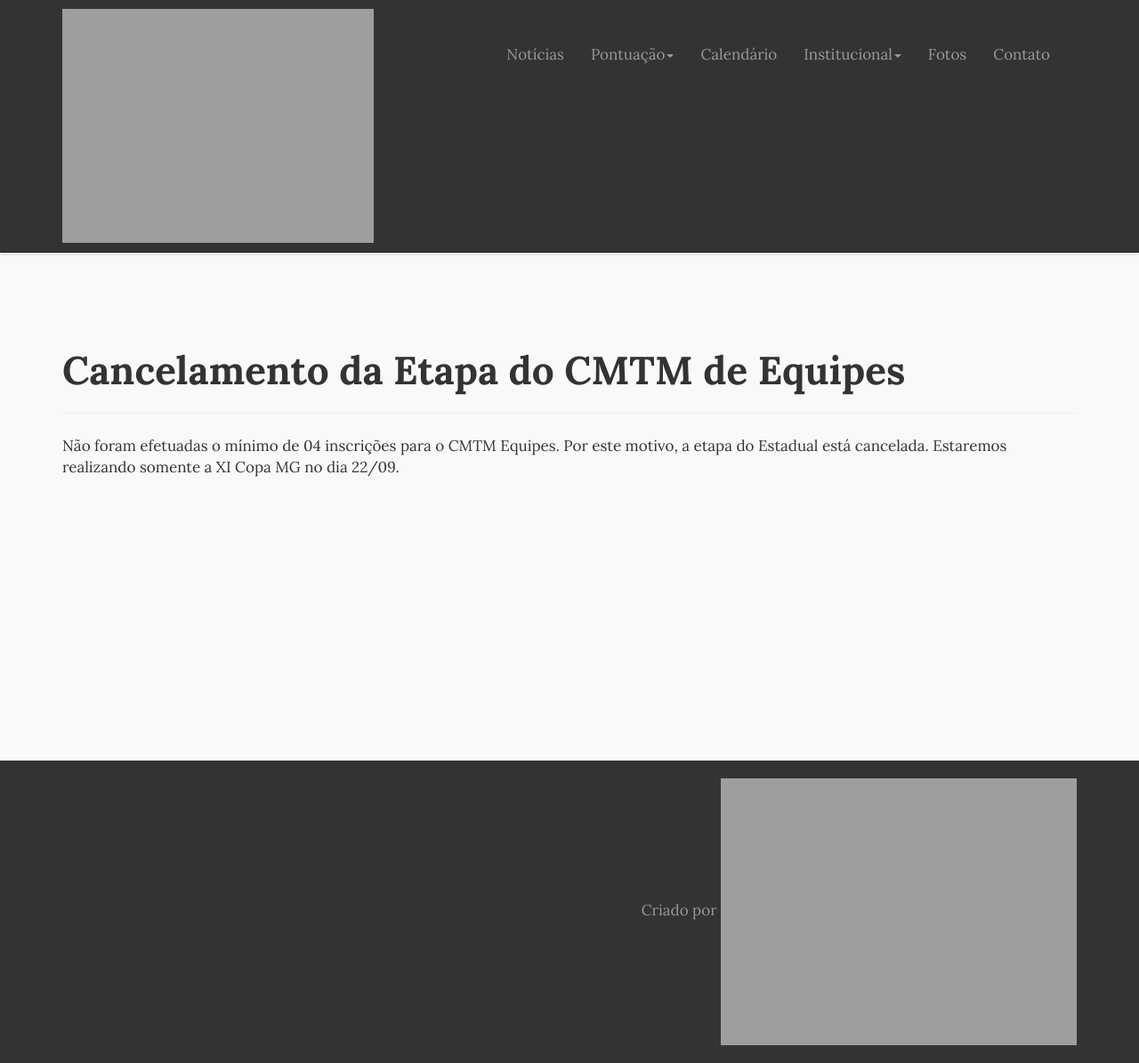
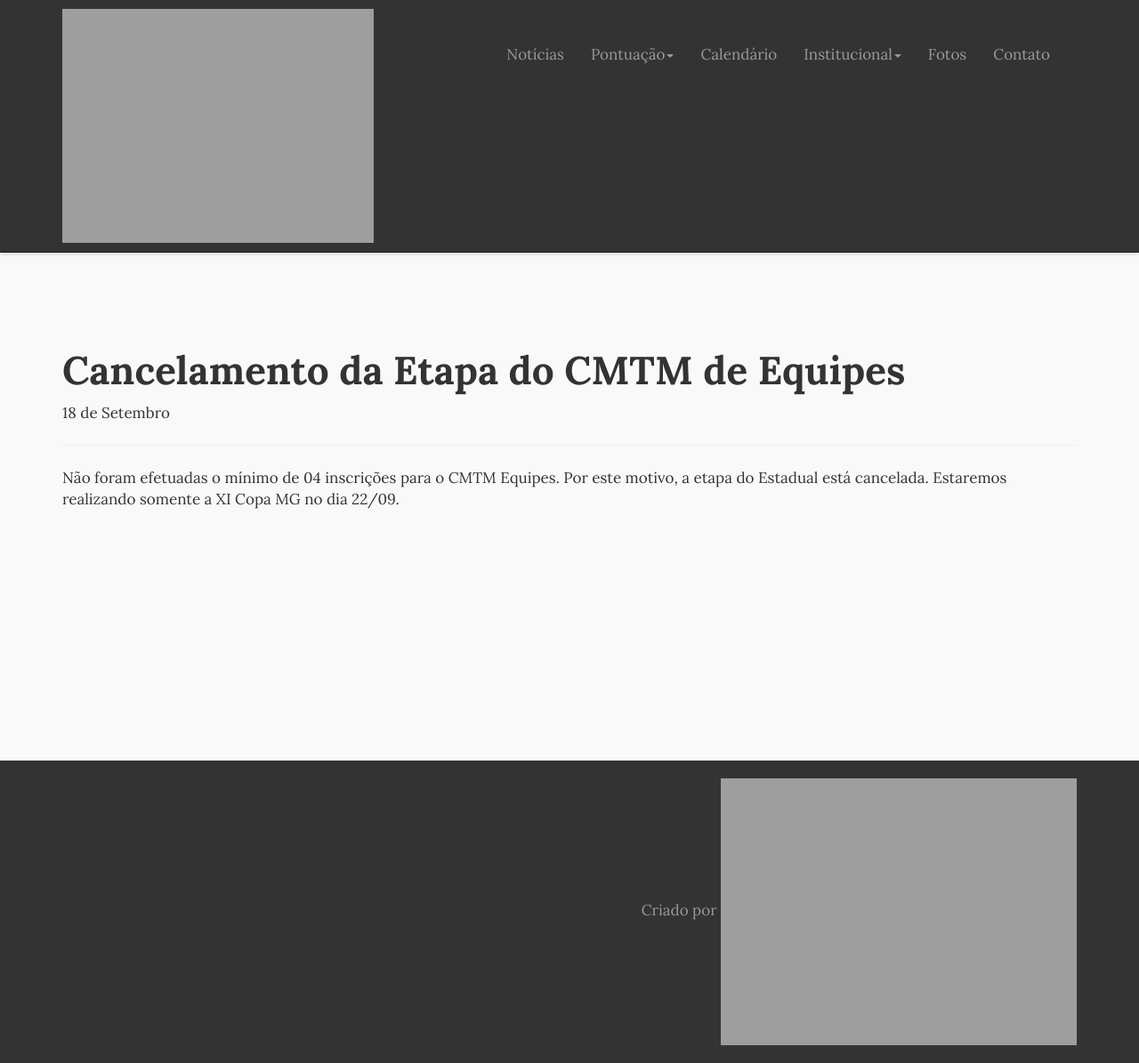
Before and after one commit to thiagokimo/fmtm, a Jekyll site: the page built from _posts/2013-09-18-cancelamento-da-etapa-do-cmtm-de-equipes.md, in a window 1280 px wide. Shown: the whole page at 89% size. Built offline with Jekyll 4.4.1, drawn with Linux system fonts in a browser that asks for light colours; Markdown is read by kramdown in place of the engine named in the settings.

Commit message:
Displaying data in posts

```diff
--- a/_layouts/circular.html
+++ b/_layouts/circular.html
@@ -6,7 +6,7 @@ layout: default
   <div class="col-md-8">
 
     <h1>{{ page.title }}</h1>
-    <p class="meta">{{ page.data }}</p>
+    <p class="meta">{{page.date | date: "%d de"}} {{page.month}}</p>
 
     <hr>
 
--- a/_layouts/post.html
+++ b/_layouts/post.html
@@ -3,7 +3,7 @@ layout: default
 ---
 
 <h1>{{ page.title }}</h1>
-<p class="meta">{{ page.data }}</p>
+<p class="meta">{{page.date | date: "%d de"}} {{page.month}}</p>
 
 <hr>
 
```
